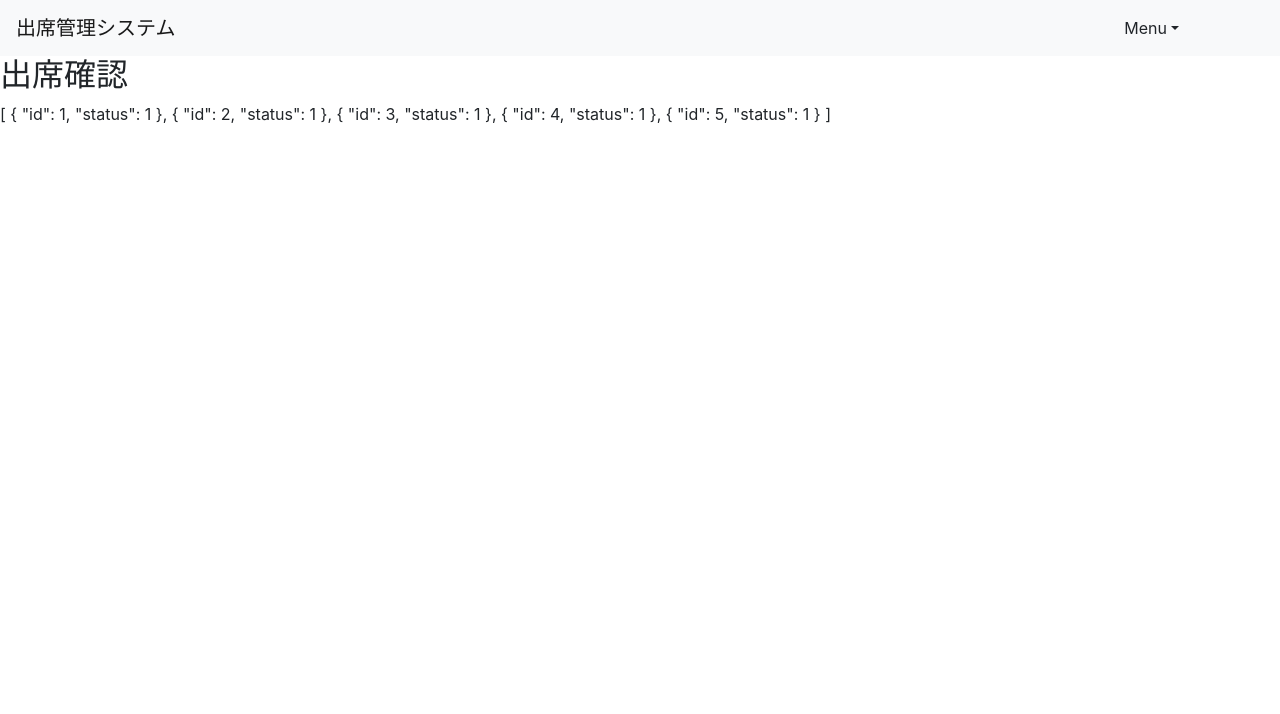
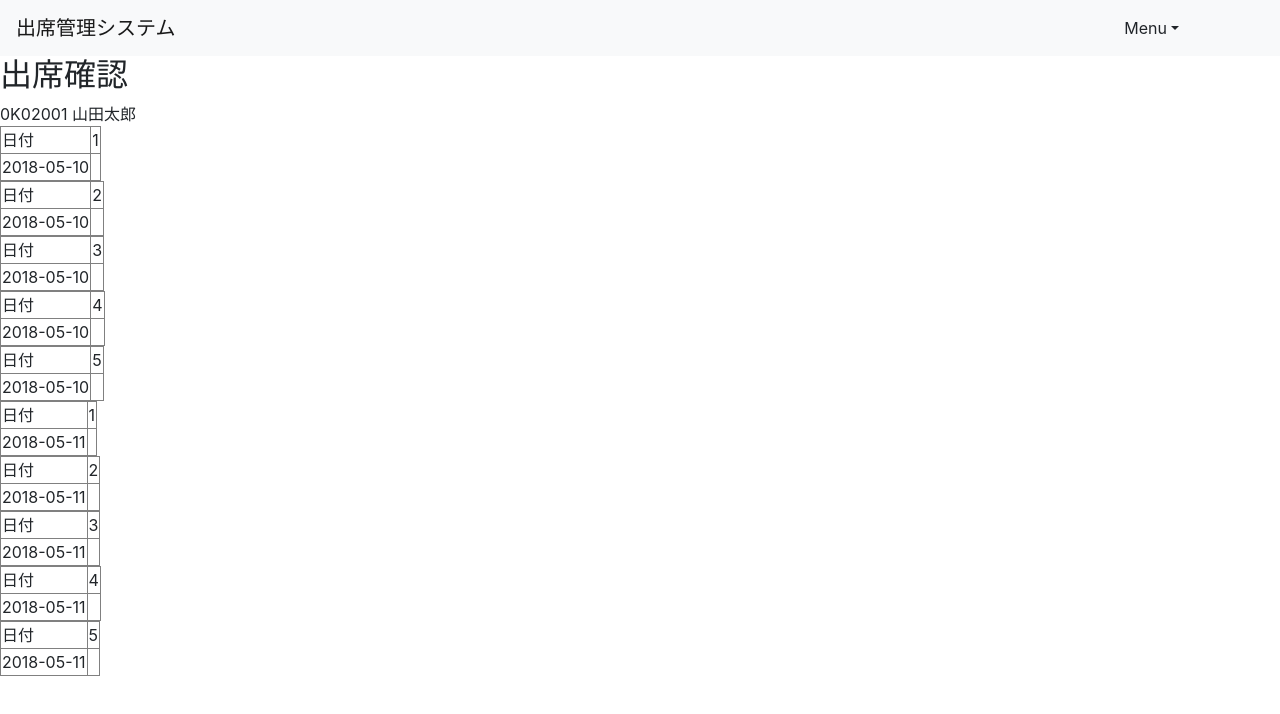
Before and after one commit to ShounenGit/pbl1-c2, an Angular app: page / in a window 1280 px wide. Shown: the top 714 px of the page. Built offline with nearby package versions, Linux system fonts and the light colour scheme.

Commit message:
モックデータを表示できるようになった

```diff
--- a/src/app/attendance-rate-confirmation/attendance-rate-confirmation.component.html
+++ b/src/app/attendance-rate-confirmation/attendance-rate-confirmation.component.html
@@ -1,4 +1,13 @@
 <h2>出席確認</h2>
-<div *ngFor="let STUDENT_SCHOOL_DAYS_MOCK of studentWithSchoolDays.schoolDays ">
-  {{STUDENT_SCHOOL_DAYS_MOCK.attendances|json}}
-</div>
+{{ student.studentNumber }} {{ student.name }}
+<table>
+
+</table>
+  <div *ngFor="let attendanceDate of student.schoolDays">
+    <div *ngFor="let Attendances of attendanceDate.attendances">
+      <table border="1">
+        <tr><td>日付</td><td>{{ Attendances.id }}</td></tr>
+        <tr><td>{{attendanceDate.date}}</td><td></td></tr>
+      </table>
+
+    </div>
--- a/src/app/attendance-rate-confirmation/attendance-rate-confirmation.component.ts
+++ b/src/app/attendance-rate-confirmation/attendance-rate-confirmation.component.ts
@@ -8,7 +8,7 @@ import {StudentWithSchoolDays} from '../models/student-with-school-days';
   styleUrls: ['./attendance-rate-confirmation.component.scss']
 })
 export class AttendanceRateConfirmationComponent implements OnInit {
-  studentWithSchoolDays = STUDENT_SCHOOL_DAYS_MOCK;
+  student = STUDENT_SCHOOL_DAYS_MOCK;
   constructor() { }
 
   ngOnInit() {
--- a/src/app/mocks/student-school-days-mock.ts
+++ b/src/app/mocks/student-school-days-mock.ts
@@ -29,6 +29,31 @@ export const STUDENT_SCHOOL_DAYS_MOCK: StudentWithSchoolDays = {
          status: 1,
        }
       ]
+    },
+    {
+      date: '2018-05-11',
+      attendances: [
+        {
+          id: 1,
+          status: 1,
+        },
+        {
+          id: 2,
+          status: 1,
+        },
+        {
+          id: 3,
+          status: 1,
+        },
+        {
+          id: 4,
+          status: 1,
+        },
+        {
+          id: 5,
+          status: 1,
+        }
+      ]
     }
   ]
 };
```
